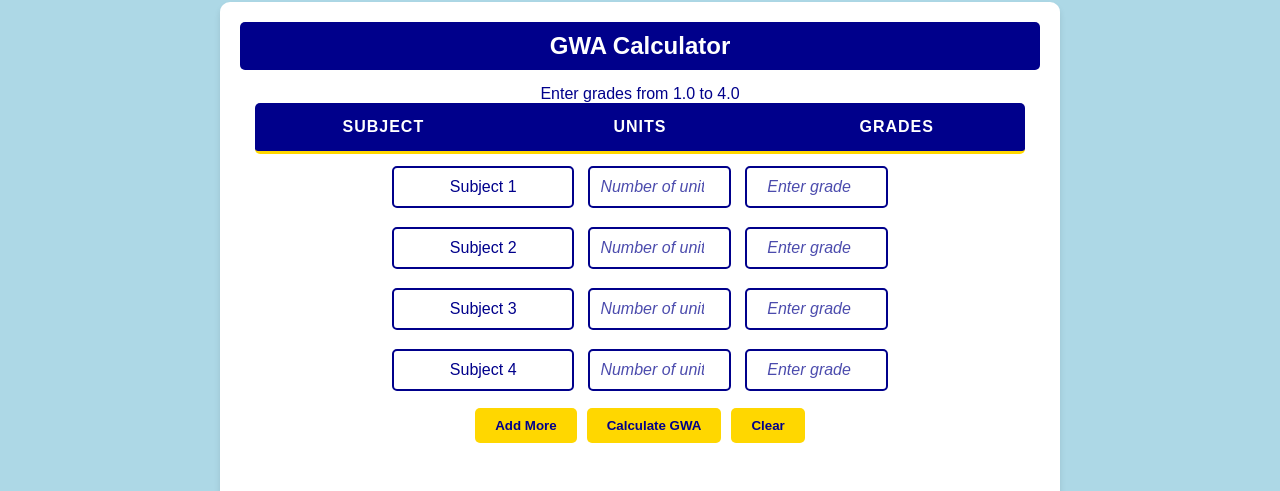
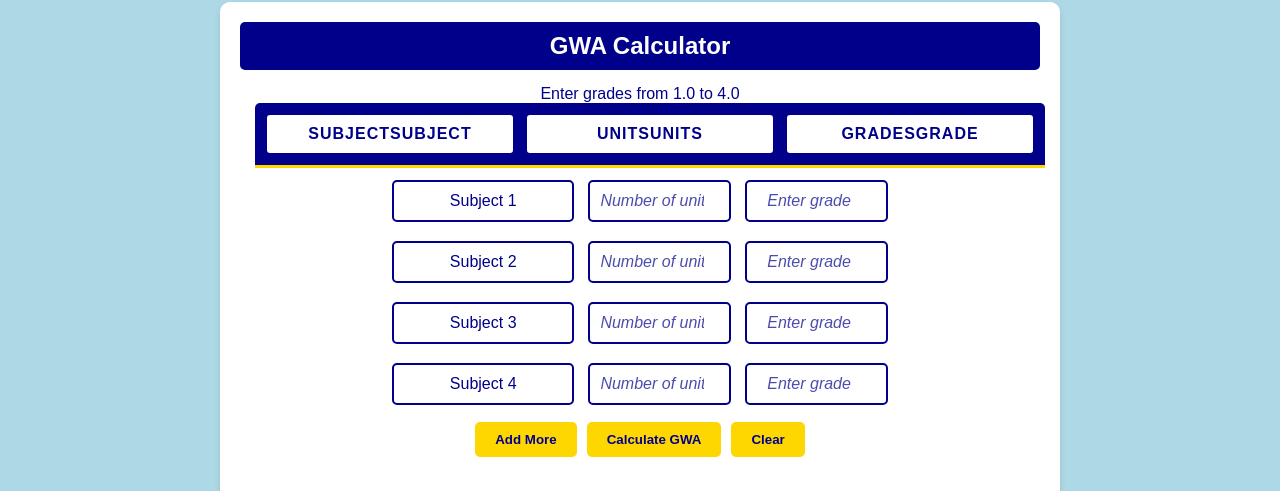
Before and after one commit to crimsonflared/Bullgagi2, a plain HTML site: page grade-calculator.html in a window 1280 px wide. Shown: the part 248-739 px from the top of the page. Drawn offline with Linux system fonts and the light colour scheme.

Commit message:
Update grade-calculator.html

```diff
--- a/grade-calculator.html
+++ b/grade-calculator.html
@@ -145,6 +145,36 @@
 }
 
 
+
+        .gwa-header-group {
+    display: flex;
+    gap: 10px;
+    align-items: center;
+    width: 100%;
+    background-color: var(--dark-blue);
+    color: var(--white);
+    font-weight: bold;
+    text-align: center;
+    padding: 10px;
+    border-bottom: 3px solid var(--gold);
+    border-radius: 5px 5px 0 0;
+}
+
+.gwa-header {
+    width: 33%;
+    padding: 10px;
+    border: 2px solid var(--dark-blue);
+    border-radius: 5px;
+    font-size: 16px;
+    background-color: var(--white);
+    color: var(--dark-blue);
+    text-align: center;
+    outline: none;
+}
+
+.gwa-header:nth-child(1)::after { content: "Subject"; }
+.gwa-header:nth-child(2)::after { content: "Units"; }
+.gwa-header:nth-child(3)::after { content: "Grade"; }
 .gwa-input-group {
     display: flex;
     justify-content: space-between;
```
